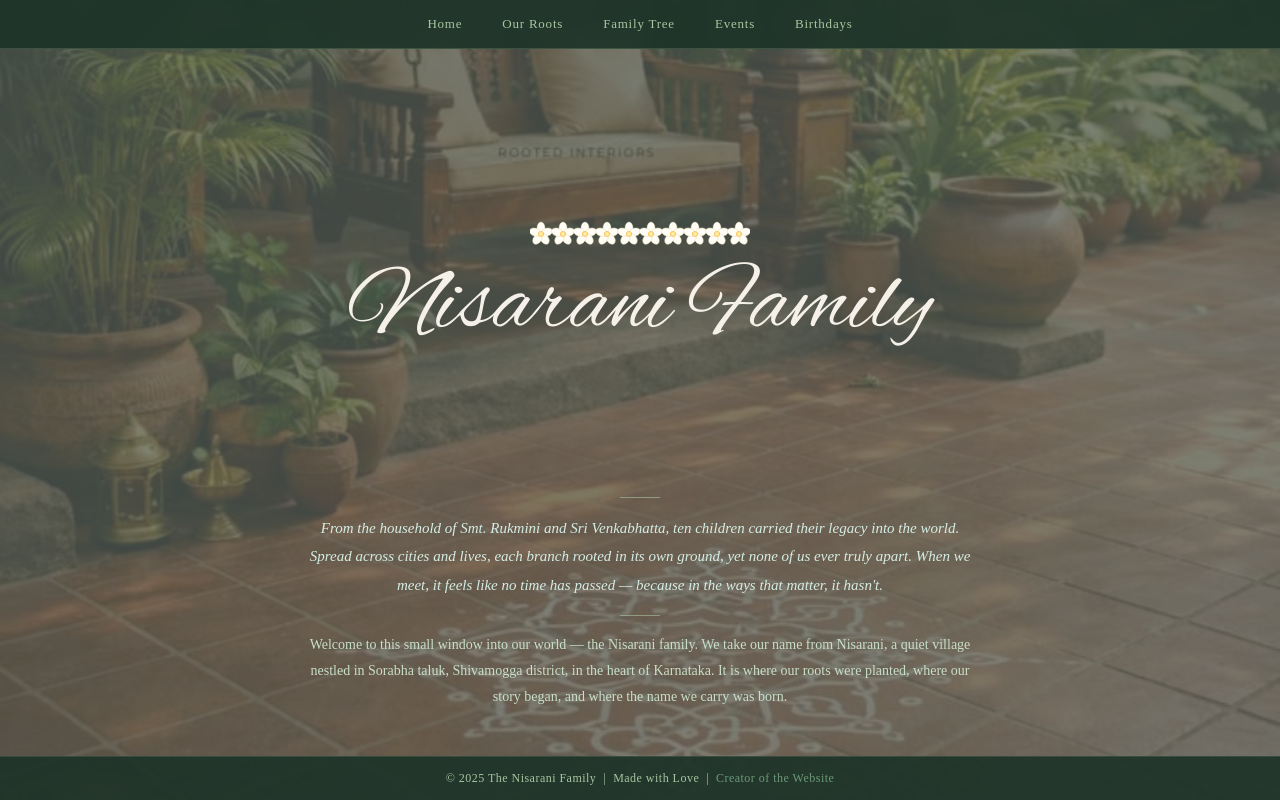
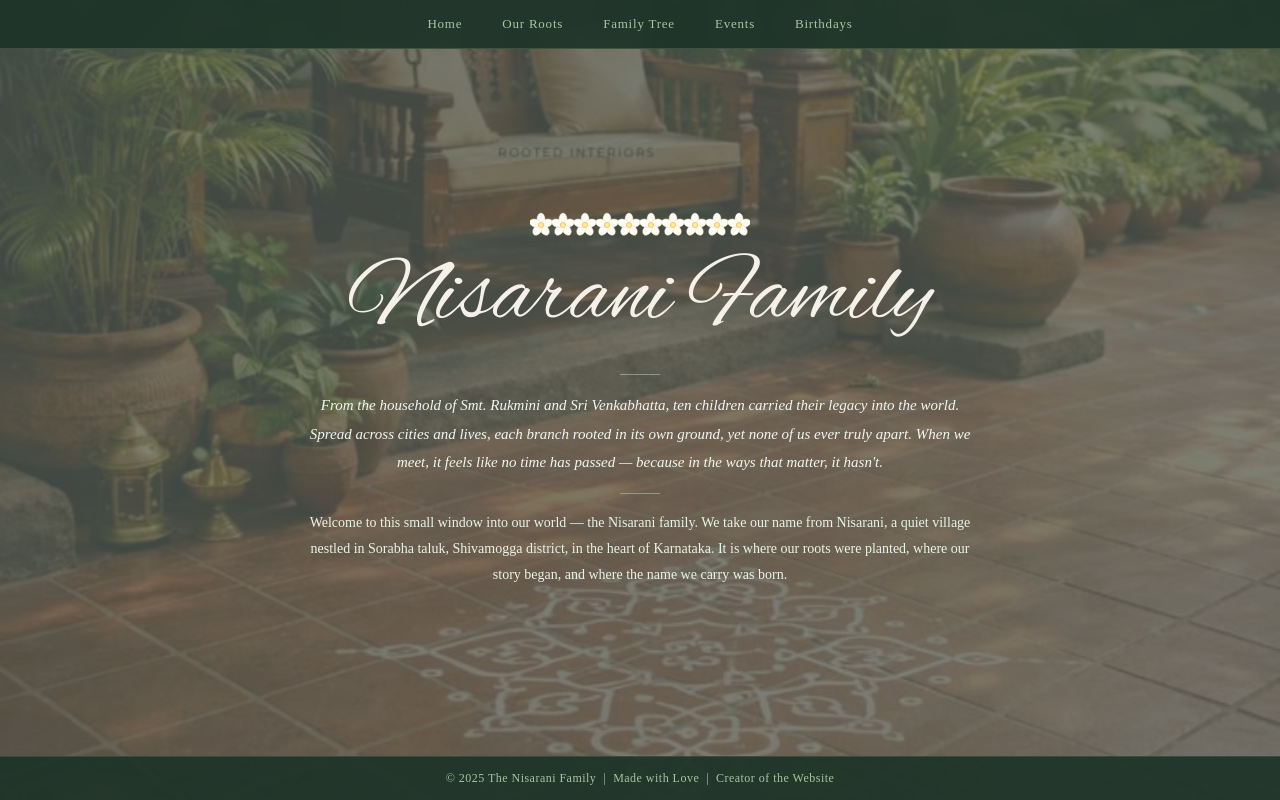
Before and after one commit to anupamanisarani/nisarani-family.github.io, a plain HTML site: page index.html in a window 1280 px wide. Drawn offline with Linux system fonts and the light colour scheme; a web font is replaced by a local one.

Commit message:
Landing page

```diff
--- a/index.html
+++ b/index.html
@@ -44,8 +44,8 @@
       display: flex;
       flex-direction: column;
       align-items: center;
-      justify-content: space-between;
-      padding: 80px 24px 80px;
+      justify-content: center;
+      padding: 80px 24px;
       cursor: zoom-in;
     }
 
@@ -73,7 +73,7 @@
       flex-direction: column;
       align-items: center;
       gap: 12px;
-      margin: auto;
+      text-align: center;
     }
 
     .flowers svg { display: block; }
@@ -94,14 +94,14 @@
       align-items: center;
       gap: 16px;
       text-align: center;
-      padding-bottom: 10px;
+      margin-top: 28px;
     }
 
     .poetic {
       font-family: 'Tiro Devanagari Sanskrit', serif;
       font-size: clamp(13px, 1.4vw, 15px);
       font-style: italic;
-      color: #d4ede4;
+      color: #f0f7f0;
       line-height: 1.9;
     }
 
@@ -115,7 +115,7 @@
     .welcome-para {
       font-family: 'Tiro Devanagari Sanskrit', serif;
       font-size: clamp(12px, 1.3vw, 14px);
-      color: #c8dfc8;
+      color: #e8f4e8;
       line-height: 1.85;
     }
 
@@ -139,13 +139,13 @@
     .footer-creator {
       font-family: 'Tiro Devanagari Sanskrit', serif;
       font-size: 12px;
-      color: #6a9a7a;
+      color: #a8c5a0;
       text-decoration: none;
       letter-spacing: 0.04em;
       transition: color 0.2s;
     }
 
-    .footer-creator:hover { color: #a8c5a0; }
+    .footer-creator:hover { color: #f5f0e8; }
 
     .lightbox {
       display: none;
```
